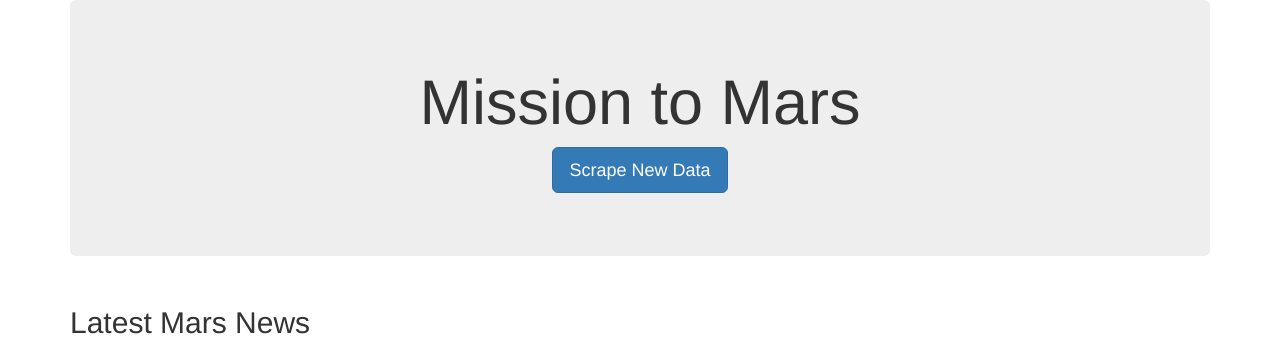
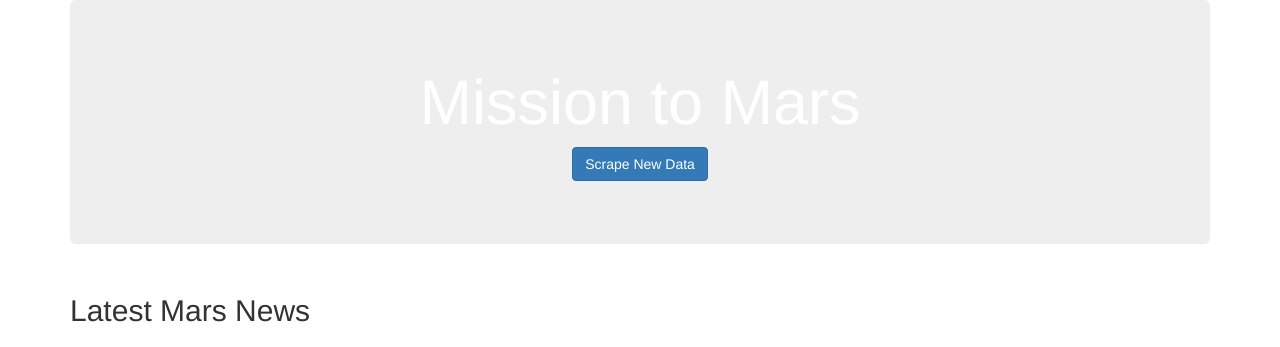
Before and after one commit to Calebmkelly/Misson_to_Mars, a Flask app: page / in a window 1280 px wide. Shown: the top 347 px of the page. Run offline with Flask 2, Linux system fonts and the light colour scheme; data that the repository does not hold is empty; some libraries are stand-ins or nearby versions.

Commit message:
final changes for deliverable 3

```diff
--- a/templates/index.html
+++ b/templates/index.html
@@ -14,9 +14,9 @@
     <div class="container">
       <!-- Add Jumbotron to Header -->
       <div class="jumbotron text-center">
-        <h1>Mission to Mars</h1>
+        <h1 style="color:white">Mission to Mars</h1>
         <!-- Add a button to activate scraping script -->
-        <p><a class="btn btn-primary btn-lg" href="/scrape" role="button">Scrape New Data</a></p>
+        <p><a class="btn btn-primary btn-md" href="/scrape" role="button">Scrape New Data</a></p>
       </div>
       <!-- Add section for Mars News -->
       <div class="row" id="mars-news">
```
